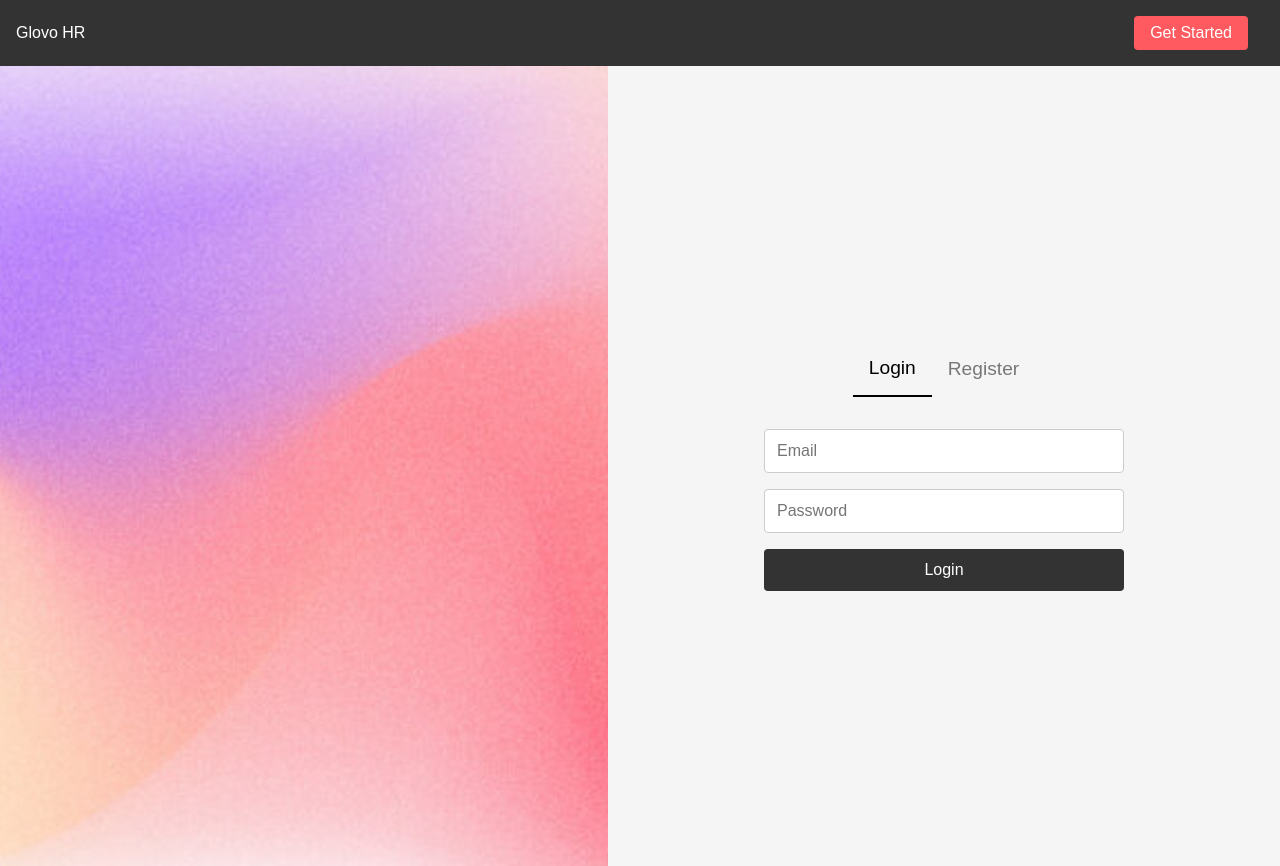
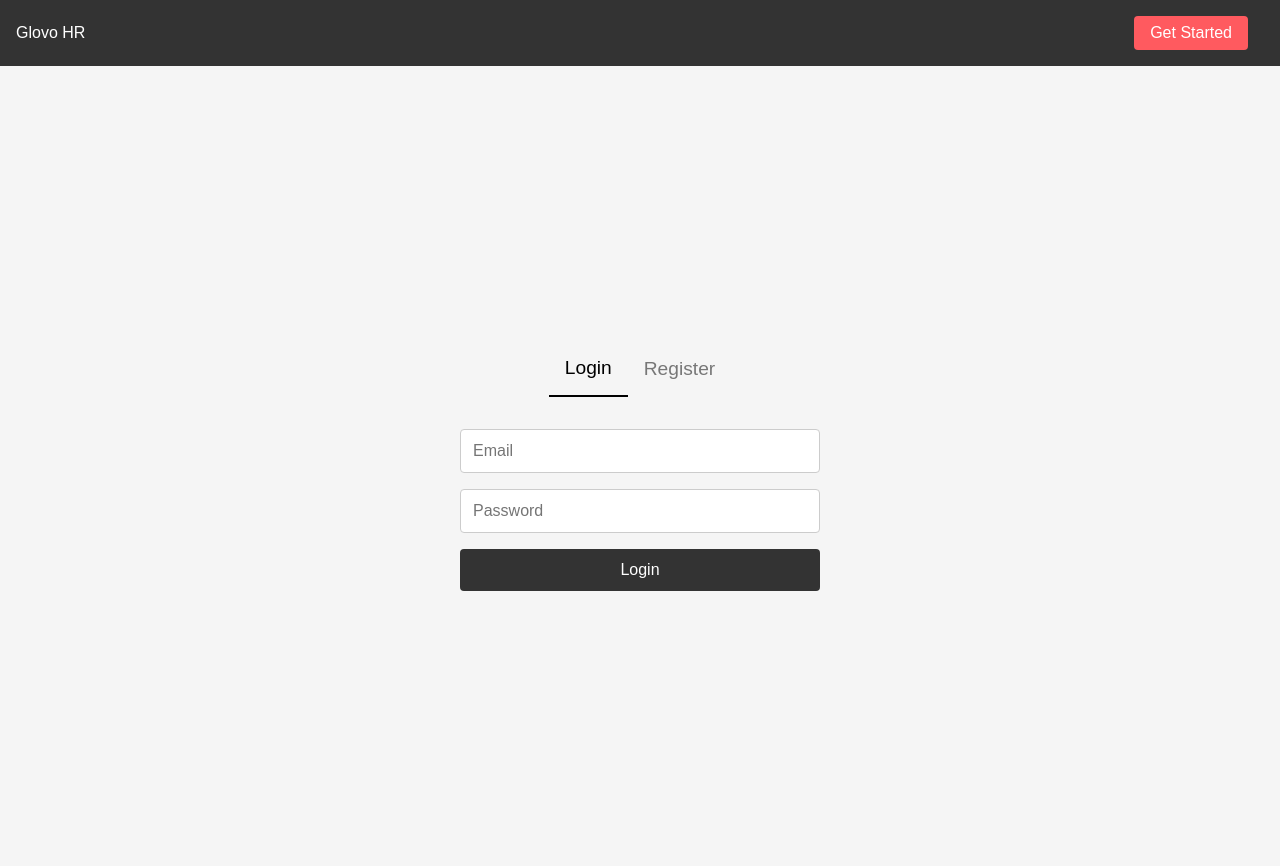
Before and after one commit to tinulica/frontend1, a React (Create React App) app: page /auth in a window 1280 px wide. Built offline with nearby package versions, Linux system fonts and the light colour scheme.

Commit message:
Update AuthScreen.css

```diff
--- a/src/components/AuthScreen.css
+++ b/src/components/AuthScreen.css
@@ -2,12 +2,7 @@
   display: flex;
   height: 100vh;
 }
-.auth-image {
-  flex: 1;
-  background-image: url('/auth-bg.jpg'); /* replace with your image */
-  background-size: cover;
-  background-position: center;
-}
+
 .auth-form-container {
   flex: 1;
   display: flex;
```
